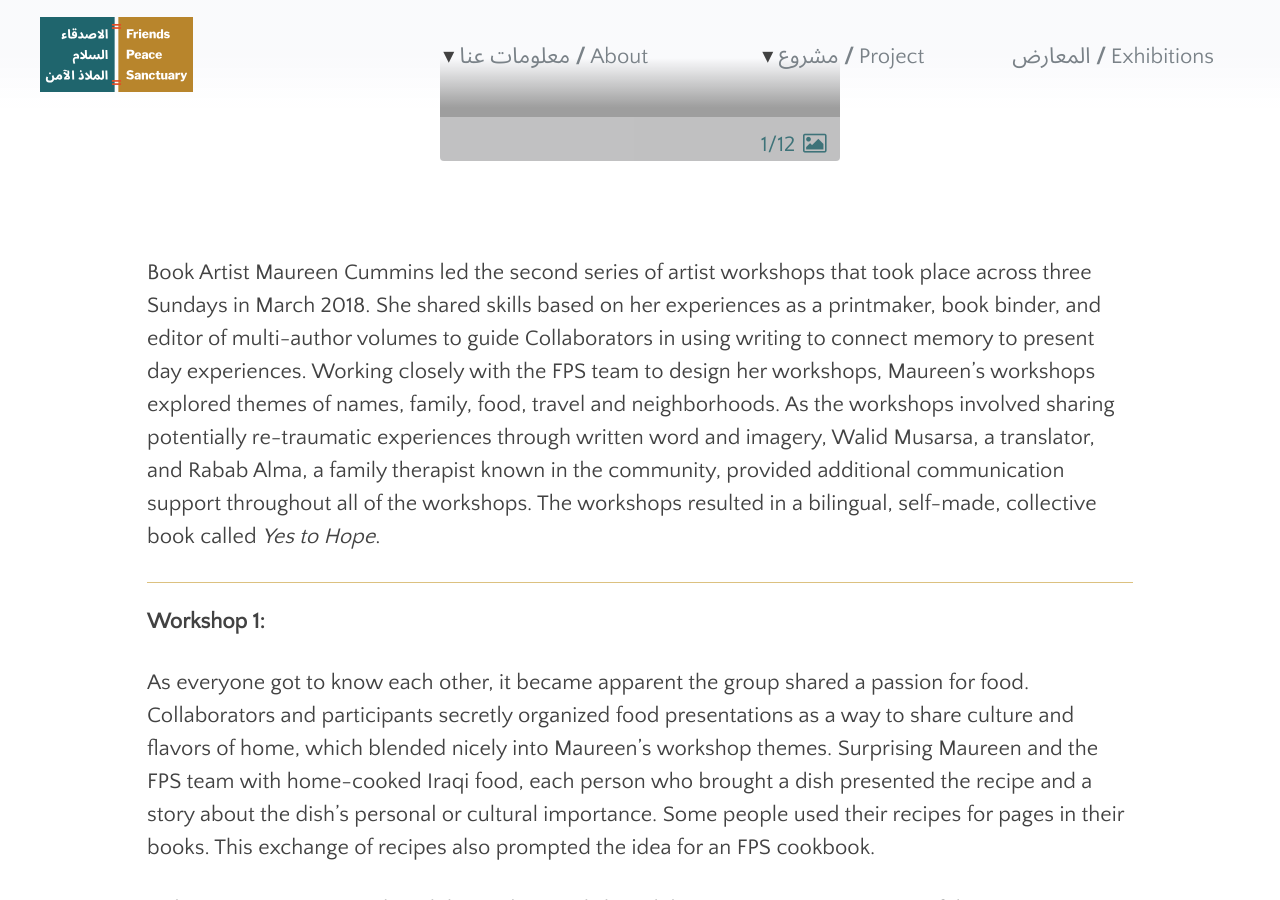
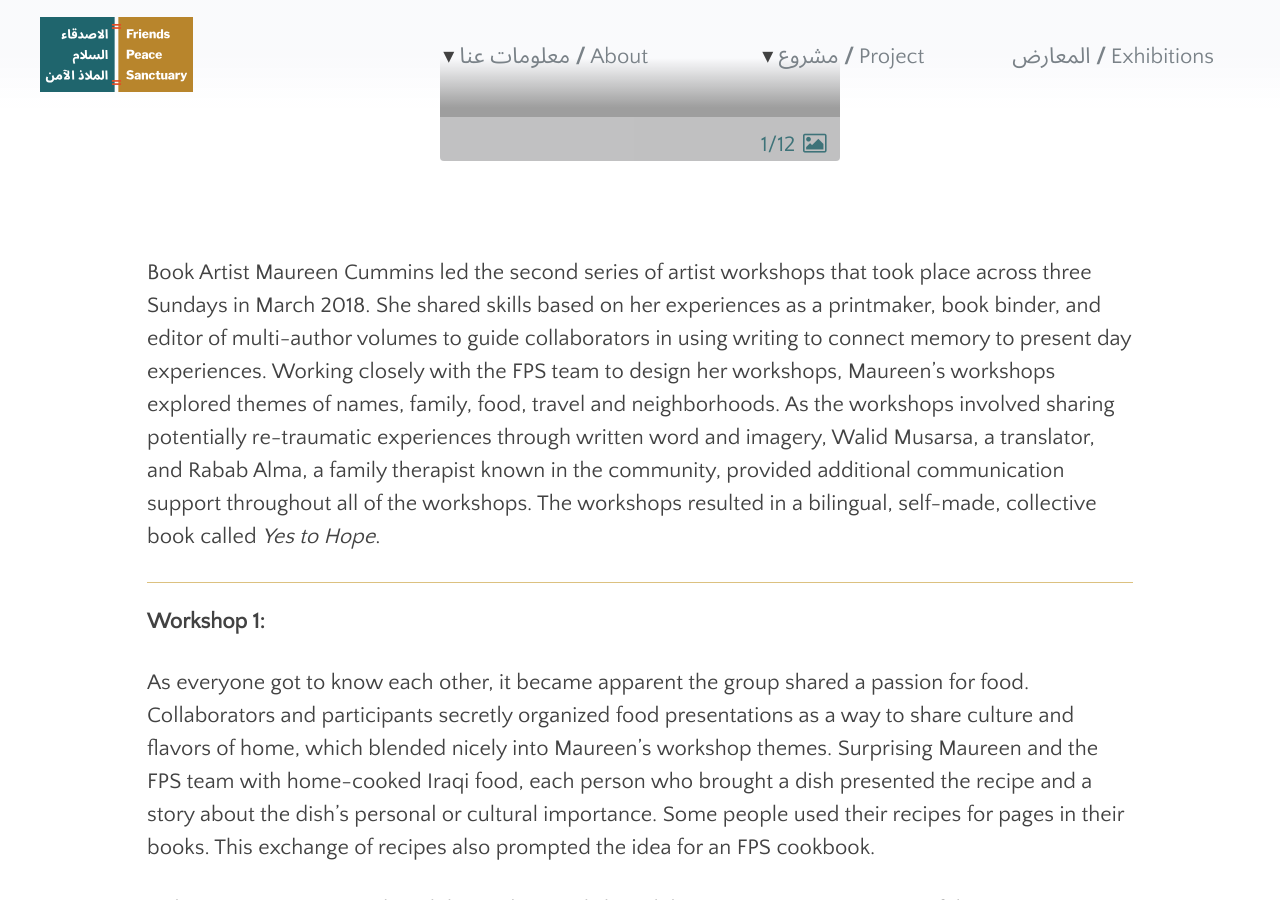
Before and after one commit to swat-ds/fps.swarthmore.edu, a Jekyll site: the page built from _posts/2019-01-31-workshops-with-maureen-cummins.md, in a window 1280 px wide and 900 px high, scrolled down 482 px. Built offline with Jekyll 4.4.1, drawn with Linux system fonts in a browser that asks for light colours.

Commit message:
Create 2019-01-31-workshops-with-maureen-cummins.md

```diff
--- a/_posts/2019-01-31-workshops-with-maureen-cummins.md
+++ b/_posts/2019-01-31-workshops-with-maureen-cummins.md
@@ -37,7 +37,7 @@ gallery:
   - mcma7shi.jpg
   - mcricekibbe.JPG
 ---
-Book Artist Maureen Cummins led the second series of artist workshops that took place across three Sundays in March 2018. She shared skills based on her experiences as a printmaker, book binder, and editor of multi-author volumes to guide Collaborators in using writing to connect memory to present day experiences. Working closely with the FPS team to design her workshops, Maureen’s workshops explored themes of names, family, food, travel and neighborhoods. As the workshops involved sharing potentially re-traumatic experiences through written word and imagery, Walid Musarsa, a translator, and Rabab Alma, a family therapist known in the community, provided additional communication support throughout all of the workshops. The workshops resulted in a bilingual, self-made, collective book called _Yes to Hope_.
+Book Artist Maureen Cummins led the second series of artist workshops that took place across three Sundays in March 2018. She shared skills based on her experiences as a printmaker, book binder, and editor of multi-author volumes to guide collaborators in using writing to connect memory to present day experiences. Working closely with the FPS team to design her workshops, Maureen’s workshops explored themes of names, family, food, travel and neighborhoods. As the workshops involved sharing potentially re-traumatic experiences through written word and imagery, Walid Musarsa, a translator, and Rabab Alma, a family therapist known in the community, provided additional communication support throughout all of the workshops. The workshops resulted in a bilingual, self-made, collective book called _Yes to Hope_.
 
 <hr/>
 
```
